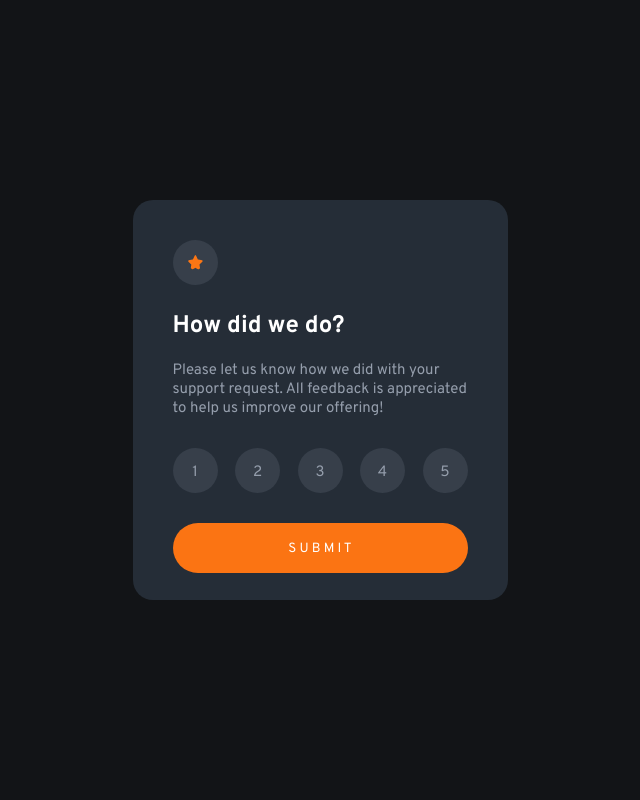
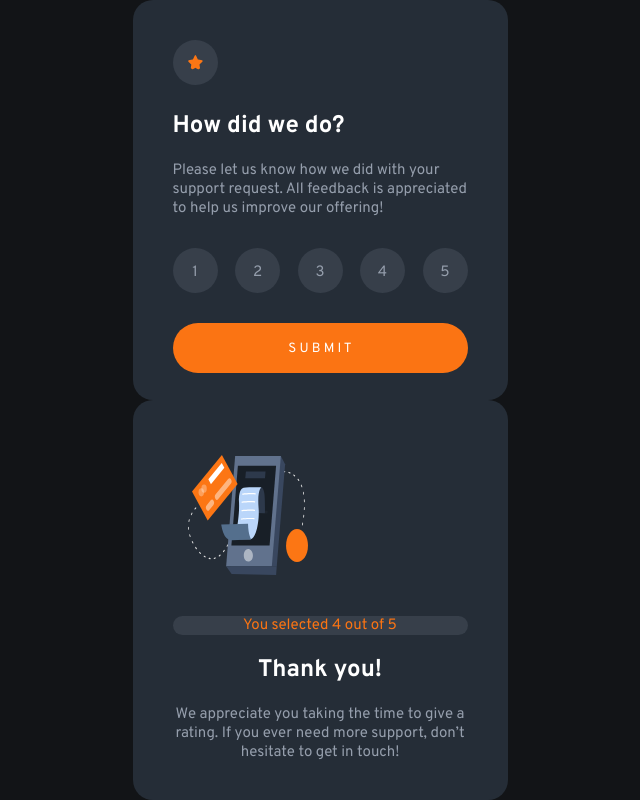
Before and after one commit to Aleqsa123/interactive-rating, a React (Create React App) app: page / in a window 1280 px wide. Shown: the whole page, without its empty margins (320-960 px from the left). Built offline with nearby package versions, Linux system fonts and the light colour scheme.

Commit message:
add Response component file, framework, not finished yet

```diff
--- a/src/App.js
+++ b/src/App.js
@@ -1,8 +1,13 @@
 import './App.css';
 import RateApp from './RateApp';
+import Response from './Response';
 
 function App() {
-  return <RateApp/>;
+  return (
+  <>
+    <RateApp/>
+    <Response/>
+  </>);
 }
 
 export default App;
--- a/src/RateApp.js
+++ b/src/RateApp.js
@@ -26,6 +26,7 @@ const RateApp = () => {
             <li className='number5' style={{background: style.bgColor, color: style.txtColor}} onClick={changeStyle}>5</li>
         </ul>
         <button type="submit">S u b m i t</button>
+
       </div>
     );
   }
--- a/src/Response.js
+++ b/src/Response.js
@@ -1,10 +1,15 @@
-<!-- Thank you state start -->
+import styles from "./response.module.css";
 
-You selected <!-- Add rating here --> out of 5
+const Response = () => {
+    return (
+      <div className={styles.maindiv1}>
+        <img className={styles.icon} src="./images/illustration-thank-you.svg" alt="checkout icon"/>
+        <p className={styles.selectp}>You selected 4 out of 5</p>
+        <h1 className={styles.responseh1}>Thank you!</h1>
+        <p className={styles.responsep}>We appreciate you taking the time to give a rating. If you ever need more support,
+don’t hesitate to get in touch!</p>
+      </div>
+    )
+}
 
-Thank you!
-
-We appreciate you taking the time to give a rating. If you ever need more support,
-don’t hesitate to get in touch!
-
-<!-- Thank you state end -->
+export default Response;
--- a/src/response.module.css
+++ b/src/response.module.css
@@ -0,0 +1,50 @@
+@import url('https://fonts.googleapis.com/css2?family=Overpass:wght@400;700&display=swap');
+
+.maindiv1 {
+    max-width: 375px;
+    height: 400px;
+    font-family: 'Overpass', sans-serif;
+    border-radius: 20px;
+    padding: 40px;
+    background: hsl(213, 19%, 18%);
+    margin: 0 auto;
+}
+
+.responseh1 {
+    font-weight: 700;
+    font-size: 24px;
+    text-align: center;
+    color: hsl(0, 0%, 100%);
+    margin-top: 20px;
+
+}
+
+.icon {
+    width: 150px;
+    height: 150px;
+    background: none;
+    border-radius: 0px;
+}
+
+.selectp {
+    font-weight: 400;
+    font-size: 15px;
+    text-align: center;
+    color: hsl(25, 97%, 53%);
+    margin-right: 0px;
+    margin-top: 20px;
+    background: hsla(216, 12%, 54%, 0.2);
+    border-radius: 30px;
+}
+
+.responsep {
+    font-weight: 400;
+    font-size: 15px;
+    text-align: center;
+    color: hsl(217, 12%, 63%);
+    margin-top: 20px;
+}
+
+@media screen and (min-width: 1440px) {
+
+}
```
